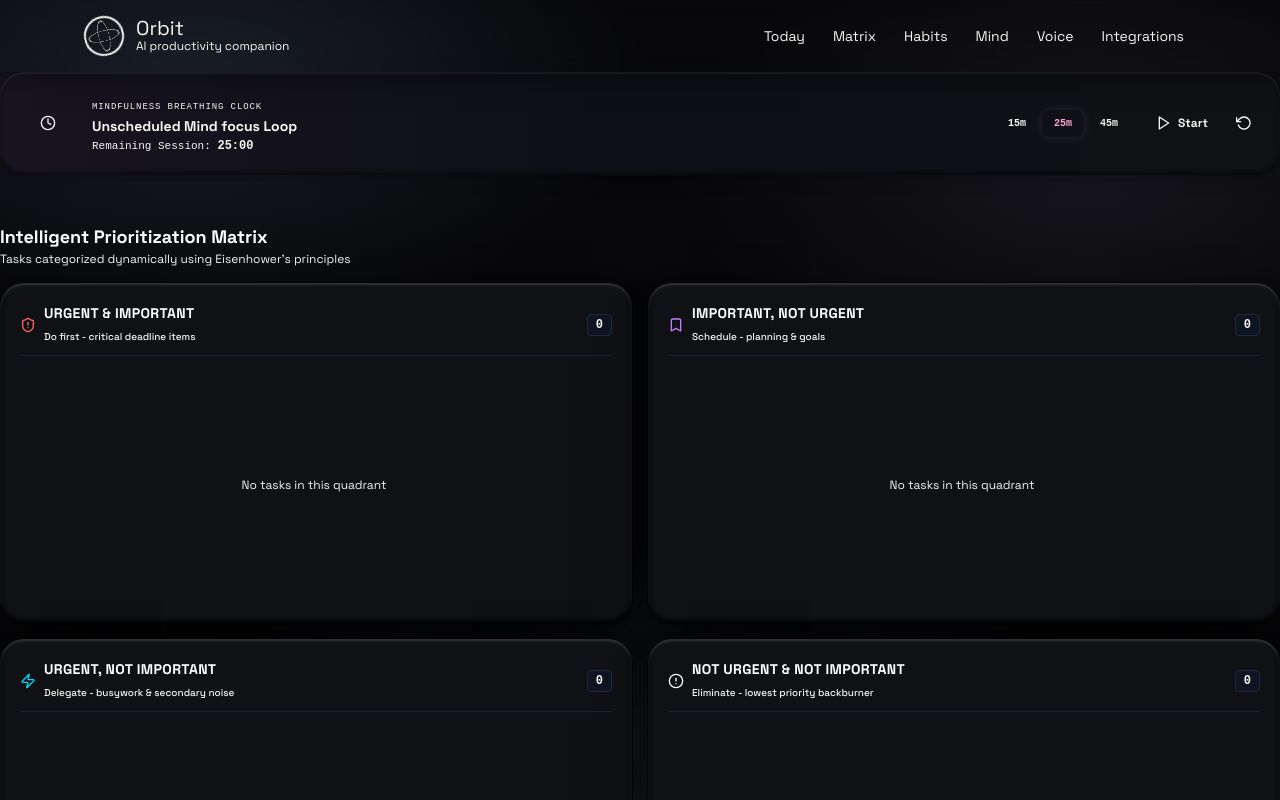
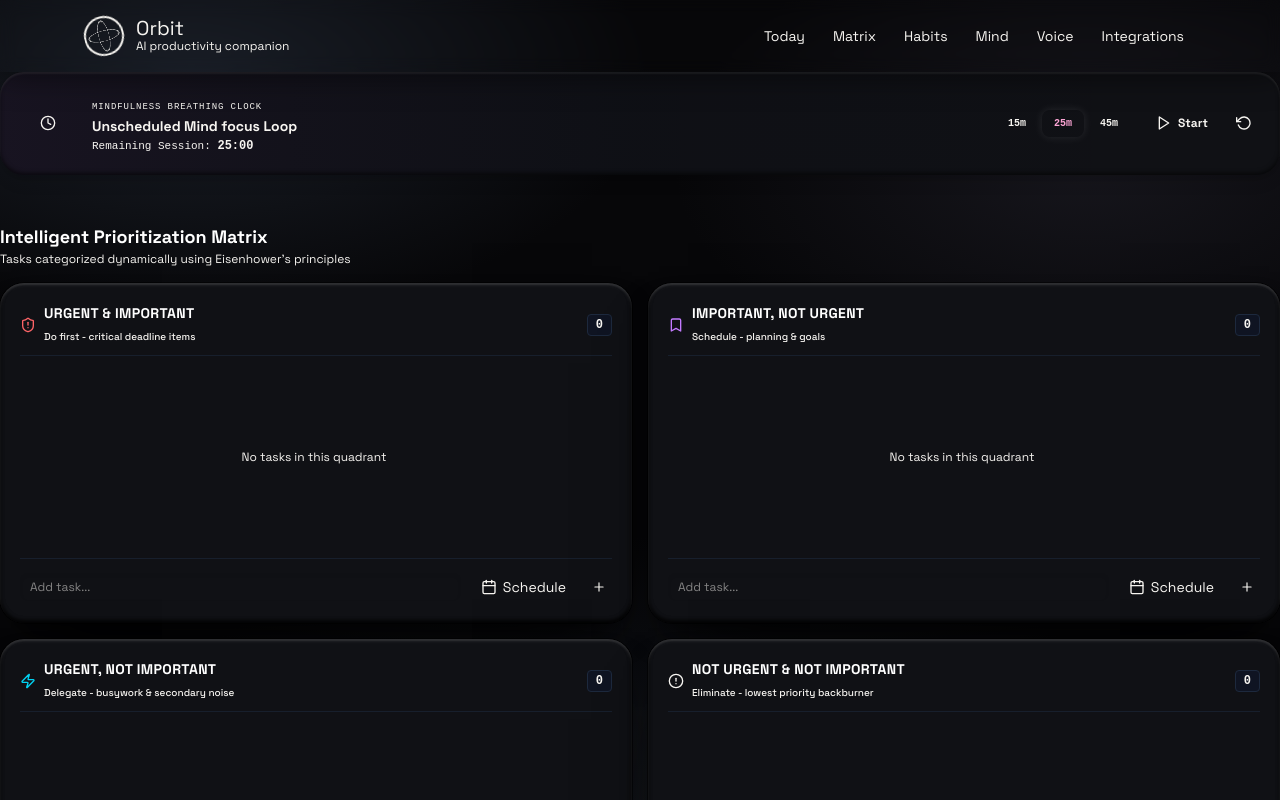
Before and after one commit to AvneetSingh11/vibe-plan-space, a React (Vite) app: page / in a window 1280 px wide. Both pictures are taken after a click on the button "Matrix". Shown: the top 800 px of the page. Built offline with nearby package versions, Linux system fonts and the light colour scheme.

Commit message:
Add direct task creation options to all 4 Eisenhower matrix quadrants

```diff
--- a/src/App.tsx
+++ b/src/App.tsx
@@ -1243,6 +1243,9 @@ export default function App() {
         onToggleImportant={toggleTaskImportant}
         onUpdateEstimatedMinutes={(id, mins) => setTasks(tasks.map(t => t.id === id ? { ...t, estimatedMinutes: mins } : t))}
         onUpdateDeadline={(id, dateStr) => setTasks(tasks.map(t => t.id === id ? { ...t, deadline: dateStr || undefined } : t))}
+        onAddTask={(title, urgent, important, mins, deadline) => {
+          setTasks(prev => [{ id: Math.random().toString(36).substr(2, 9), title, urgent, important, estimatedMinutes: mins || 30, deadline, completed: false, createdAt: new Date().toISOString() }, ...prev]);
+        }}
       />
     )}
 
--- a/src/components/EisenhowerMatrix.tsx
+++ b/src/components/EisenhowerMatrix.tsx
@@ -1,7 +1,7 @@
-import React from "react";
+import React, { useState } from "react";
 import { Task } from "../types";
 import PremiumDatePicker from "./PremiumDatePicker";
-import { Check, Clock, ShieldAlert, Sparkles, AlertCircle, Bookmark, Zap, Trash2 } from "lucide-react";
+import { Check, Clock, ShieldAlert, Sparkles, AlertCircle, Bookmark, Zap, Trash2, Plus } from "lucide-react";
 
 interface EisenhowerMatrixProps {
   tasks: Task[];
@@ -12,6 +12,7 @@ interface EisenhowerMatrixProps {
   onSelectTask?: (task: Task) => void;
   onUpdateEstimatedMinutes?: (id: string, mins: number) => void;
   onUpdateDeadline?: (id: string, dateStr: string) => void;
+  onAddTask?: (title: string, urgent: boolean, important: boolean, mins: number, deadline?: string) => void;
 }
 
 export default function EisenhowerMatrix({
@@ -22,8 +23,12 @@ export default function EisenhowerMatrix({
   onToggleImportant,
   onSelectTask,
   onUpdateEstimatedMinutes,
-  onUpdateDeadline
+  onUpdateDeadline,
+  onAddTask
 }: EisenhowerMatrixProps) {
+
+  const [newTaskText, setNewTaskText] = useState<Record<string, string>>({});
+  const [newTaskDate, setNewTaskDate] = useState<Record<string, string>>({});
 
   // Categorize tasks
   const q1 = tasks.filter(t => t.urgent && t.important);
@@ -38,7 +43,9 @@ export default function EisenhowerMatrix({
     accentColor: string,
     bgGlow: string,
     icon: React.ReactNode,
-    quadrantId: string
+    quadrantId: string,
+    isUrgent: boolean,
+    isImportant: boolean
   ) => {
     return (
       <div
@@ -161,6 +168,40 @@ export default function EisenhowerMatrix({
             </div>
           )}
         </div>
+
+        {/* Quick Add Form inside quadrant */}
+        <form
+          onSubmit={(e) => {
+            e.preventDefault();
+            if (newTaskText[quadrantId]?.trim() && onAddTask) {
+              onAddTask(
+                newTaskText[quadrantId].trim(),
+                isUrgent,
+                isImportant,
+                30,
+                newTaskDate[quadrantId]
+              );
+              setNewTaskText(prev => ({...prev, [quadrantId]: ''}));
+              setNewTaskDate(prev => ({...prev, [quadrantId]: ''}));
+            }
+          }}
+          className="flex items-center gap-2 mt-3 pt-3 border-t border-slate-800/60"
+        >
+          <input
+            type="text"
+            placeholder="Add task..."
+            value={newTaskText[quadrantId] || ''}
+            onChange={(e) => setNewTaskText(prev => ({...prev, [quadrantId]: e.target.value}))}
+            className="flex-1 bg-surface text-xs px-2.5 py-1.5 rounded-lg border-none shadow-inner focus:outline-none focus:ring-1 focus:ring-primary/50 placeholder:text-muted-foreground/50"
+          />
+          <PremiumDatePicker
+            value={newTaskDate[quadrantId]}
+            onChange={(d) => setNewTaskDate(prev => ({...prev, [quadrantId]: d || ''}))}
+          />
+          <button type="submit" className="bg-primary/20 text-primary hover:bg-primary/30 p-1.5 rounded-lg transition-colors cursor-pointer active:scale-95">
+            <Plus className="w-3.5 h-3.5" />
+          </button>
+        </form>
       </div>
     );
   };
@@ -180,7 +221,9 @@ export default function EisenhowerMatrix({
           "text-red-400",
           "border-red-500/10 hover:border-red-500/30",
           <ShieldAlert className="w-4 h-4 text-red-400" />,
-          "q1"
+          "q1",
+          true,
+          true
         )}
 
         {renderQuadrant(
@@ -190,7 +233,9 @@ export default function EisenhowerMatrix({
           "text-purple-400",
           "border-purple-500/10 hover:border-purple-500/30",
           <Bookmark className="w-4 h-4 text-purple-400" />,
-          "q2"
+          "q2",
+          false,
+          true
         )}
 
         {renderQuadrant(
@@ -200,7 +245,9 @@ export default function EisenhowerMatrix({
           "text-cyan-400",
           "border-cyan-500/10 hover:border-cyan-500/30",
           <Zap className="w-4 h-4 text-cyan-400" />,
-          "q3"
+          "q3",
+          true,
+          false
         )}
 
         {renderQuadrant(
@@ -210,7 +257,9 @@ export default function EisenhowerMatrix({
           "text-muted-foreground",
           "border-slate-800 hover:border-slate-700",
           <AlertCircle className="w-4 h-4 text-muted-foreground" />,
-          "q4"
+          "q4",
+          false,
+          false
         )}
       </div>
     </div>
```
